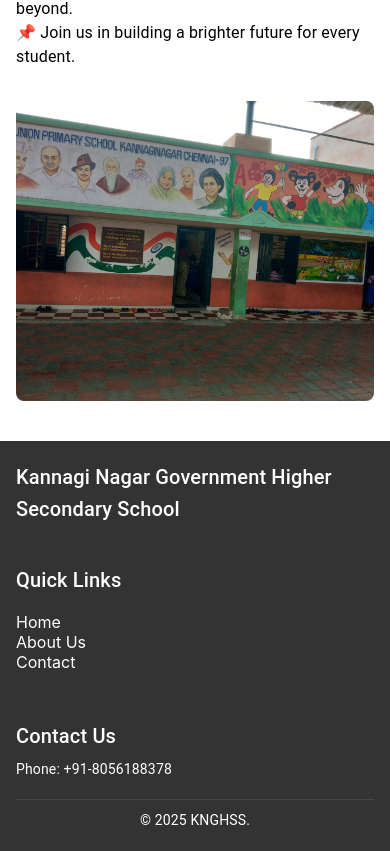
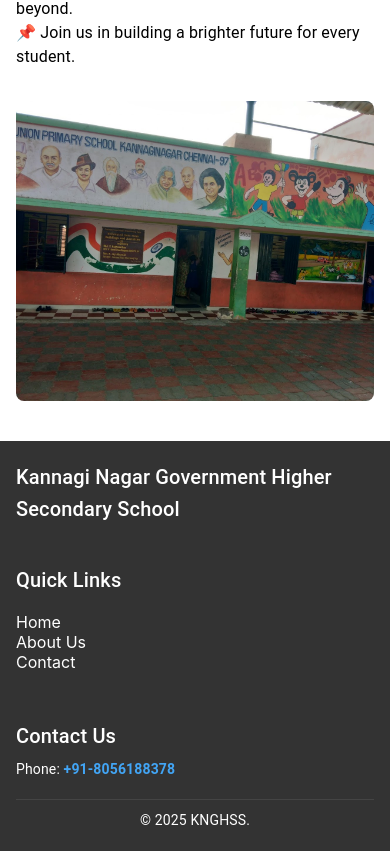
Before and after one commit to Timothy-Rodriguez/knghss, a React (Create React App) app in the folder knghss/: page / in a window 390 px wide. Shown: the part 1704-2555 px from the top of the page. Built offline with nearby package versions, Linux system fonts and the light colour scheme.

Commit message:
added link phone number

```diff
--- a/knghss/src/components/Contact.js
+++ b/knghss/src/components/Contact.js
@@ -1,6 +1,12 @@
 import React from 'react';
 import { Container, Typography, Grid, Box, Card } from "@mui/material";
 import { LocationOn, Phone, AccessTime } from "@mui/icons-material";
+
+const textD = {
+    color: "#42a5f5", // Light blue color
+    textDecoration: "none", // Removes underline
+    fontWeight: "bold", // Makes text bold
+};
 
 function Contact() {
     return (
@@ -38,7 +44,7 @@ function Contact() {
                             <Phone sx={{ fontSize: 40, color: "success.main" }} />
                             <Typography variant="h6" fontWeight="bold">Phone</Typography>
                             <Typography variant="body2" color="text.secondary">
-                                +91-8056188378 (Head Master)
+                                <a href="tel:+91-8056188378" style={textD}> +91-8056188378</a> (Head Master)
                             </Typography>
                         </Card>
                     </Grid>
--- a/knghss/src/components/Footer.js
+++ b/knghss/src/components/Footer.js
@@ -1,5 +1,11 @@
 import React from 'react';
 import { Box, Container, Grid, Typography, Link } from '@mui/material';
+
+const textD = {
+    color: "#42a5f5", // Light blue color
+    textDecoration: "none", // Removes underline
+    fontWeight: "bold", // Makes text bold
+};
 
 const Footer = () => {
   return (
@@ -50,7 +56,8 @@ const Footer = () => {
             <Typography variant="h6" gutterBottom>
               Contact Us
             </Typography>
-            <Typography variant="body2">Phone: +91-8056188378</Typography>
+            <Typography variant="body2">Phone:
+                <a href="tel:+91-8056188378" style={textD}> +91-8056188378</a></Typography>
           </Grid>
         </Grid>
 
```
